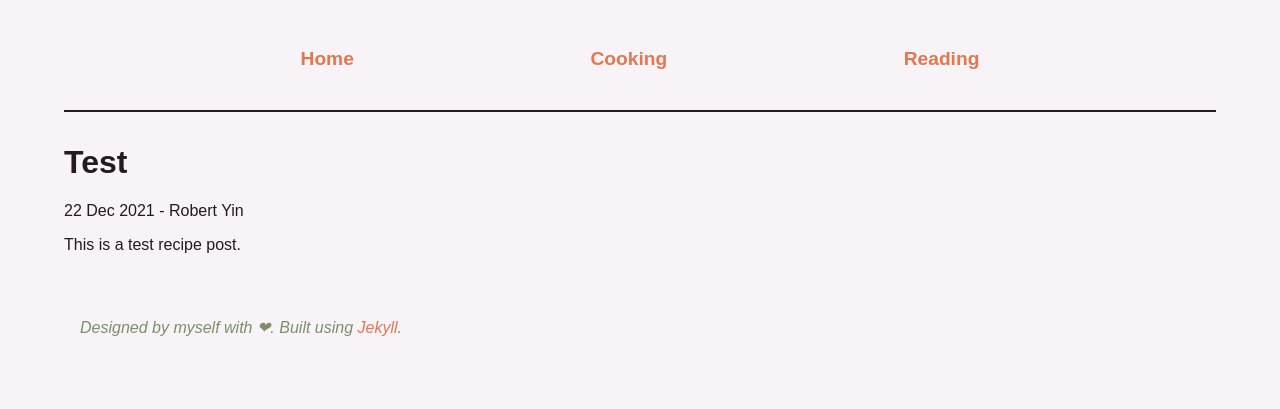
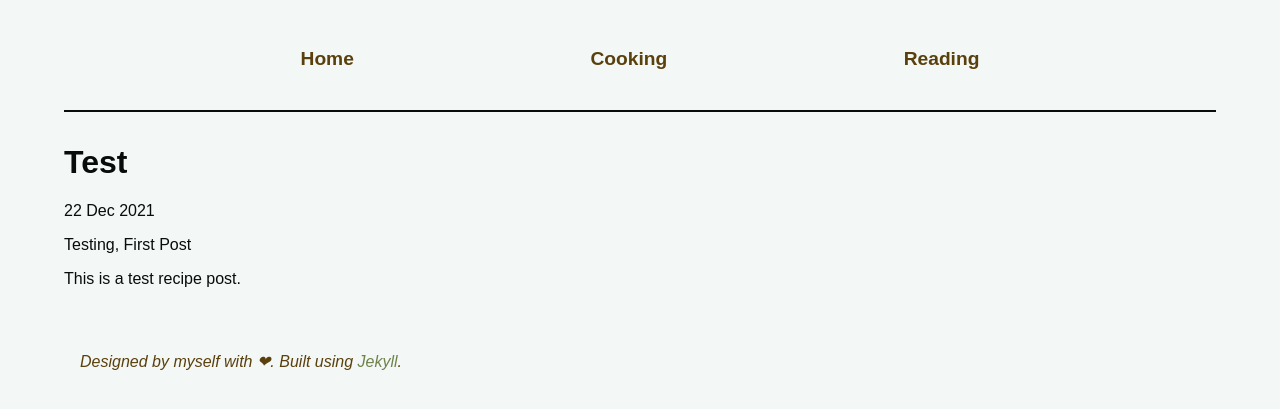
Before and after one commit to bobertoyin/bobertoyin.github.io, a Jekyll site: the page built from _posts/cooking/2021-12-22-test.md, in a window 1280 px wide. Shown: the top 409 px of the page. Built offline with Jekyll 4.4.1, drawn with Linux system fonts in a browser that asks for light colours; some web fonts are replaced.

Commit message:
changing themes once more (plus blog subdirs)

```diff
--- a/_layouts/post.html
+++ b/_layouts/post.html
@@ -2,6 +2,11 @@
 layout: default
 ---
 <h1>{{ page.title }}</h1>
-<p>{{ page.date | date_to_string }} - {{ page.author }}</p>
+<p>{{ page.date | date_to_string }}</p>
+<p>
+    {% for tag in page.tags %}
+    {{tag}}{% if forloop.last %}{% else %},{% endif %}
+    {% endfor %}
+</p>
 
 {{ content }}
--- a/_posts/2021-12-22-test.md
+++ b/_posts/cooking/2021-12-22-test.md
@@ -1,6 +1,6 @@
 ---
 layout: post
-author: Robert Yin
+tags: [Testing, First Post]
 ---
 
 This is a test recipe post.
--- a/_sass/main.scss
+++ b/_sass/main.scss
@@ -2,10 +2,11 @@
 VARIABLE DECLARATIONS
 */
 
-$primary_color: #231B1E;
-$secondary_color: #7F8D68;
-$tertiary_color: #E27750;
-$background_color: #F7F3F7;
+$primary_color: #080C0B;
+$tertiary_color: #6F824A;
+$background_color: #F3F7F6;
+$secondary_color: #5A400C;
+$quote_link_color: #E0ABA3;
 
 /*
 BASIC MARKDOWN STYLING
@@ -67,7 +68,7 @@ blockquote {
     border-radius: 5px;
 
     a {
-        color: $background_color;
+        color: $quote_link_color;
     }
 }
 
@@ -84,6 +85,7 @@ nav {
     a {
         font-size: larger;
         font-weight: 600;
+        color: $secondary_color;
     }
 }
 
```
Also changed, not shown: cooking.md (+6 -4 lines), README.md, index.md (line endings or trailing spaces), 10 other files.
